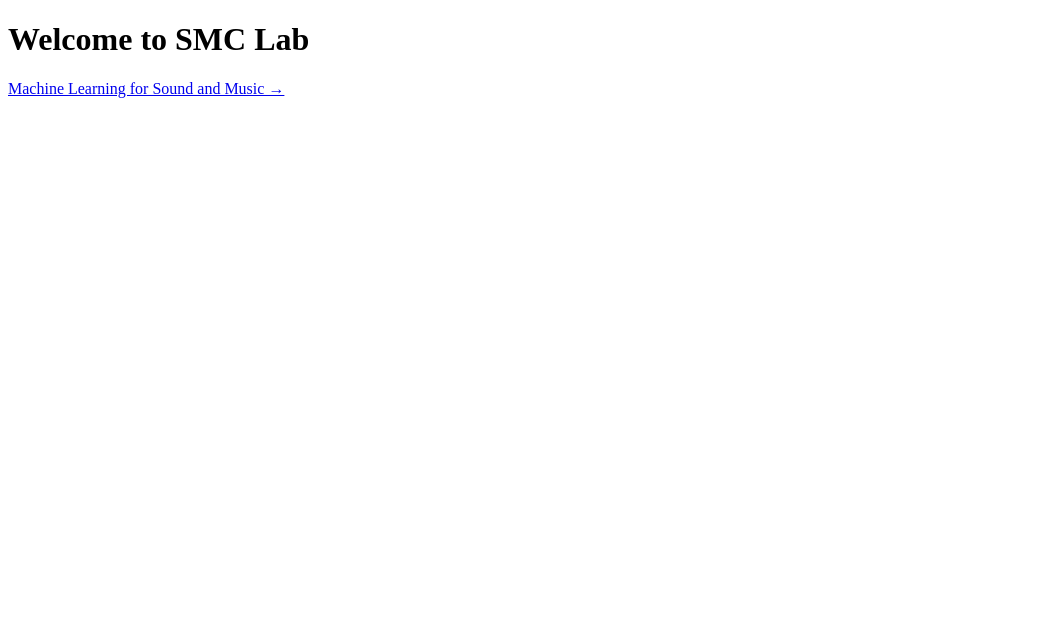
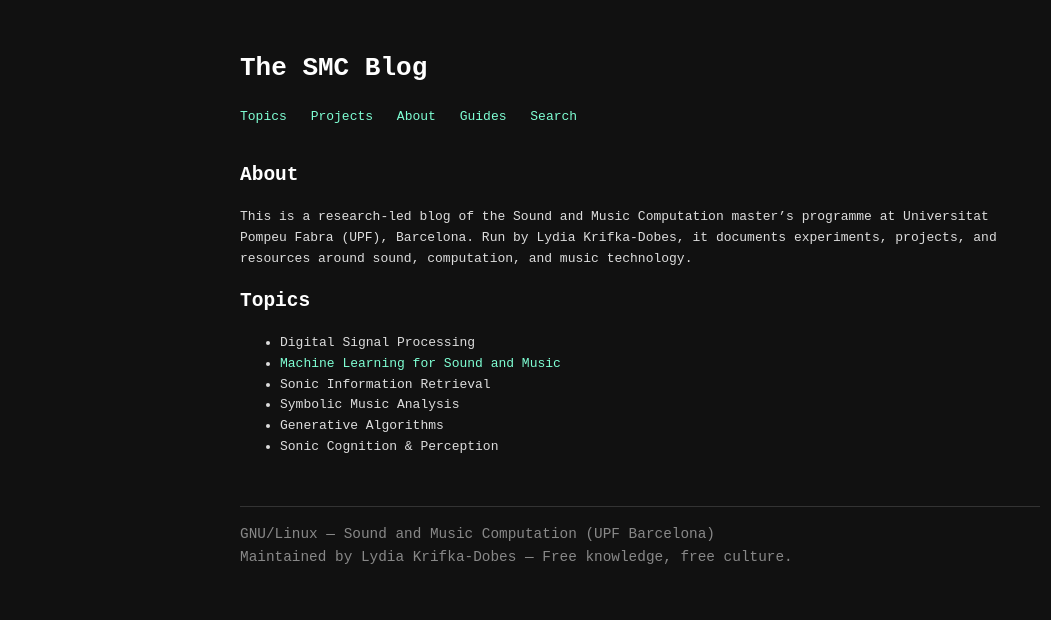
Before and after one commit to lydiakrifka/smclab.github.io, a plain HTML site: page index.html in a window 1280 px wide. Shown: the whole page, without its empty margins (0-1051 px from the left). Drawn offline with Linux system fonts and the light colour scheme.

Commit message:
restore dark SMC Blog index with ML link

```diff
--- a/index.html
+++ b/index.html
@@ -1 +1,88 @@
-<!DOCTYPE html><html><body><h1>Welcome to SMC Lab</h1><p><a href="ml.html">Machine Learning for Sound and Music →</a></p></body></html>
+<!DOCTYPE html>
+<html lang="en">
+
+<head>
+    <meta charset="UTF-8" />
+    <meta name="viewport" content="width=device-width, initial-scale=1.0" />
+    <title>The SMC Blog</title>
+    <style>
+        body {
+            background-color: #111;
+            color: #ddd;
+            font-family: monospace;
+            max-width: 800px;
+            margin: 3rem auto;
+            line-height: 1.6;
+        }
+
+        a {
+            color: #7fffd4;
+            text-decoration: none;
+        }
+
+        a:hover {
+            text-decoration: underline;
+        }
+
+        h1,
+        h2 {
+            color: #fff;
+        }
+
+        nav {
+            margin-bottom: 2rem;
+        }
+
+        nav a {
+            margin-right: 1rem;
+        }
+
+        footer {
+            border-top: 1px solid #333;
+            margin-top: 3rem;
+            padding-top: 1rem;
+            font-size: 0.9rem;
+            color: #888;
+        }
+    </style>
+</head>
+
+<body>
+    <h1>The SMC Blog</h1>
+    <nav>
+        <a href="#">Topics</a>
+        <a href="#">Projects</a>
+        <a href="#">About</a>
+        <a href="#">Guides</a>
+        <a href="#">Search</a>
+    </nav>
+
+    <section id="about">
+        <h2>About</h2>
+        <p>
+            This is a research-led blog of the Sound and Music Computation master’s
+            programme at Universitat Pompeu Fabra (UPF), Barcelona. Run by Lydia
+            Krifka-Dobes, it documents experiments, projects, and resources around
+            sound, computation, and music technology.
+        </p>
+    </section>
+
+    <section id="topics">
+        <h2>Topics</h2>
+        <ul>
+            <li>Digital Signal Processing</li>
+            <li><a href="ml.html">Machine Learning for Sound and Music</a></li>
+            <li>Sonic Information Retrieval</li>
+            <li>Symbolic Music Analysis</li>
+            <li>Generative Algorithms</li>
+            <li>Sonic Cognition & Perception</li>
+        </ul>
+    </section>
+
+    <footer>
+        GNU/Linux — Sound and Music Computation (UPF Barcelona)<br />
+        Maintained by Lydia Krifka-Dobes — Free knowledge, free culture.
+    </footer>
+</body>
+
+</html>
```
